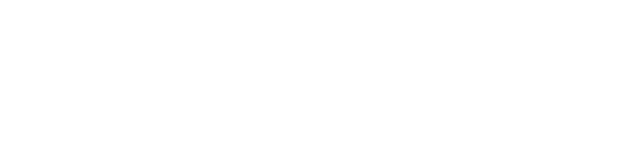
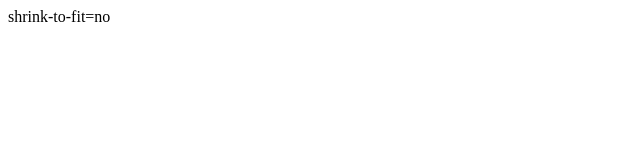
Before and after one commit to meandmrbyte/newtest, a plain HTML site: page index.html in a window 1280 px wide. Shown: the whole page, without its empty margins (0-640 px from the left). Drawn offline with Linux system fonts and the light colour scheme.

Commit message:
fix: random commit

```diff
--- a/index.html
+++ b/index.html
@@ -5,6 +5,6 @@
 	<title>Document</title>
 </head>
 <body>
-
+	shrink-to-fit=no
 </body>
 </html>
```
